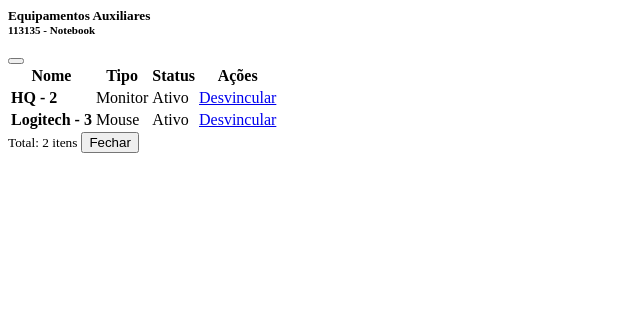
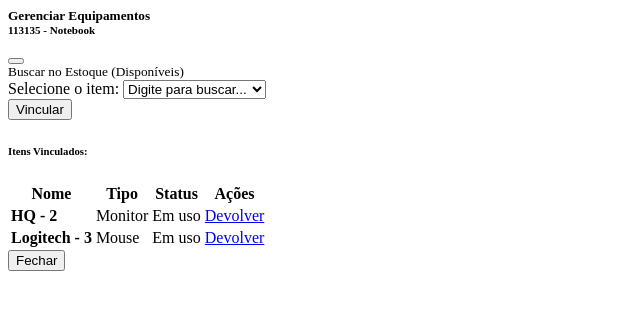
Before and after one commit to marcosviniluz/app_nuvem, a Django app: page /equipamentos/dispositivo/5/ in a window 1280 px wide. Shown: the top 310 px of the page, without its empty margins (0-640 px from the left). Run offline with Django 5.2, Linux system fonts and the light colour scheme; a user stored in the database is signed in; data comes from the database, SQL or seed files in the repository; both versions use the stored data as it was after the commit.

Commit message:
Atualizando para versao 2

```diff
--- a/controle/controle/settings.py
+++ b/controle/controle/settings.py
@@ -80,7 +80,7 @@ WSGI_APPLICATION = 'controle.wsgi.application'
 
 DATABASES = {
     'default': {
-        'ENGINE': 'django.db.backends.mysql',
+        'ENGINE': 'django.db.backends.sqlite3',
         'NAME': BASE_DIR / 'db.sqlite3',
     }
 }
--- a/controle/equipamentos/models.py
+++ b/controle/equipamentos/models.py
@@ -6,7 +6,6 @@ TIPO_EQUIPAMENTO_AUX_CHOICES = [
     ('MOUSE', 'Mouse'),
     ('TECLADO', 'Teclado'),
     ('HEADSET', 'Headset'),
-    ('FONTE', 'Fonte'),
     ('MONITOR', 'Monitor'),
 ]
 
--- a/controle/equipamentos/templates/equipamentos/por_dispositivo.html
+++ b/controle/equipamentos/templates/equipamentos/por_dispositivo.html
@@ -1,6 +1,6 @@
 <div class="modal-header">
     <h5 class="modal-title">
-        Equipamentos Auxiliares
+        Gerenciar Equipamentos
         <br>
         <small class="text-muted fs-6">{{ dispositivo.codigo }} - {{ dispositivo.get_tipo_dispositivo_display }}</small>
     </h5>
@@ -11,15 +11,54 @@
 
     {% if messages %}
         {% for message in messages %}
-            <div class="alert alert-{{ message.tags }} alert-dismissible fade show" role="alert">
-                {{ message }}
-                <button type="button" class="btn-close" data-bs-dismiss="alert"></button>
-            </div>
+            <div class="alert alert-{{ message.tags }} py-2 fade show">{{ message }}</div>
         {% endfor %}
     {% endif %}
 
+    <div class="card mb-4 border-success">
+        <div class="card-header bg-success text-white py-1">
+            <small class="fw-bold"><i class="bi bi-search"></i> Buscar no Estoque (Disponíveis)</small>
+        </div>
+        <div class="card-body py-3 bg-light">
+
+            <form method="POST" action="{% url 'equipamentos:equipamentos_dispositivo' dispositivo.id %}">
+                {% csrf_token %}
+                <div class="row g-2 align-items-end">
+
+                    <div class="col-md-9">
+                        <label class="form-label small fw-bold text-muted">Selecione o item:</label>
+
+                        <select name="item_id" class="form-select form-select-sm select2-estoque" required>
+                            <option value="">Digite para buscar...</option>
+                            {% for item in estoque %}
+                                <option value="{{ item.id }}">
+                                    [{{ item.get_tipo_equipamento_aux_display }}] {{ item.nome }}
+                                </option>
+                            {% empty %}
+                                <option value="" disabled>-- Estoque vazio ou indisponível --</option>
+                            {% endfor %}
+                        </select>
+
+                    </div>
+
+                    <div class="col-md-3">
+                        <button type="submit" class="btn btn-sm btn-success w-100" {% if not estoque %}disabled{% endif %}>
+                            <i class="bi bi-link"></i> Vincular
+                        </button>
+                    </div>
+                </div>
+
+                {% if not estoque %}
+                    <div class="mt-2 text-danger small">
+                        <i class="bi bi-exclamation-circle"></i> Não há itens "Disponíveis" no estoque. Vá em <b>Estoque</b> e dê entrada.
+                    </div>
+                {% endif %}
+            </form>
+        </div>
+    </div>
+    <h6 class="text-muted mb-2 border-bottom pb-2">Itens Vinculados:</h6>
     <div class="table-responsive">
-        <table class="table table-hover align-middle">
+        <table class="table table-hover align-middle table-sm">
             <thead class="table-light">
                 <tr>
                     <th>Nome</th>
@@ -35,26 +74,17 @@
                     <td>{{ item.get_tipo_equipamento_aux_display }}</td>
                     <td>
                         {% if item.status == 'ATIVO' %}
-                            <span class="badge bg-success">Ativo</span>
-                        {% elif item.status == 'DISPONIVEL' %}
-                            <span class="badge bg-secondary">Disponível</span>
+                            <span class="badge bg-primary">Em uso</span>
                         {% else %}
-                            <span class="badge bg-warning text-dark">{{ item.status }}</span>
+                            <span class="badge bg-secondary">{{ item.status }}</span>
                         {% endif %}
                     </td>
                     <td class="text-end">
                         <a href="{% url 'equipamentos:desvincular_equipamento' item.id %}"
                            class="btn btn-sm btn-outline-warning"
-                           title="Desvincular (Devolver ao estoque)"
-                           onclick="return confirm('Tem certeza que deseja desvincular este item?');">
-                            <i class="bi bi-link-45deg"></i> Desvincular
-                        </a>
-
-                        <a href="{% url 'equipamentos:deletar_equipamento' item.id %}"
-                           class="btn btn-sm btn-outline-danger"
-                           title="Excluir permanentemente"
-                           onclick="return confirm('Tem certeza que deseja EXCLUIR este equipamento?');">
-                            <i class="bi bi-trash"></i>
+                           title="Devolver ao Estoque"
+                           onclick="return confirm('Tem certeza? O item voltará a ficar DISPONÍVEL no estoque.');">
+                            <i class="bi bi-arrow-counterclockwise"></i> Devolver
                         </a>
                     </td>
                 </tr>
@@ -71,6 +101,14 @@
 </div>
 
 <div class="modal-footer bg-light">
-    <small class="text-muted me-auto">Total: {{ equipamentos.count }} itens</small>
     <button type="button" class="btn btn-secondary" data-bs-dismiss="modal">Fechar</button>
 </div>
+
+<script>
+    $('.select2-estoque').select2({
+        placeholder: "Digite o nome do equipamento...",
+        allowClear: true,
+        width: '100%',
+        dropdownParent: $('#modalEquipamentos') // Garante que a lista apareça DENTRO deste modal
+    });
+</script>
--- a/controle/equipamentos/urls.py
+++ b/controle/equipamentos/urls.py
@@ -1,16 +1,18 @@
 from django.urls import path
 from . import views
 
-# O app_name é essencial para usar {% url 'equipamentos:nome_da_url' %}
 app_name = 'equipamentos'
 
 urlpatterns = [
-    # Rotas de Listagem (que também fazem o cadastro via POST)
-    # Note que mudei 'pessoa' para 'funcionario' para manter o padrão novo
+    # Rota Principal do Estoque (Dashboard)
+    path('dashboard/', views.dashboard_estoque, name='dashboard_estoque'),
+
+    # Rota para dar entrada (Processamento do formulário)
+    path('entrada/', views.entrada_estoque, name='entrada_estoque'),
+
+    # ... (Mantenha suas rotas antigas de editar, deletar, etc) ...
     path('funcionario/<int:funcionario_id>/', views.equipamentos_funcionario, name='equipamentos_funcionario'),
     path('dispositivo/<int:dispositivo_id>/', views.equipamentos_dispositivo, name='equipamentos_dispositivo'),
-
-    # Rotas que FALTAVAM (Ações)
     path('editar/<int:id>/', views.editar_equipamento, name='editar_equipamento'),
     path('deletar/<int:id>/', views.deletar_equipamento, name='deletar_equipamento'),
     path('desvincular/<int:id>/', views.desvincular_equipamento, name='desvincular_equipamento'),
--- a/controle/equipamentos/views.py
+++ b/controle/equipamentos/views.py
@@ -1,6 +1,7 @@
 from django.shortcuts import render, redirect, get_object_or_404
 from django.contrib.auth.decorators import login_required
 from django.contrib import messages
+from django.db.models import Count, Q
 from .models import EquipamentoAuxiliar, TIPO_EQUIPAMENTO_AUX_CHOICES
 from dispositivos.models import STATUS_CHOICES, Dispositivo
 from funcionarios.models import Funcionario
@@ -32,24 +33,47 @@ def equipamentos_funcionario(request, funcionario_id):
         "status_list": STATUS_CHOICES,
     })
 
-# --- ESSA É A FUNÇÃO QUE ESTAVA FALTANDO OU COM NOME ERRADO ---
+
 @login_required
 def equipamentos_dispositivo(request, dispositivo_id):
     dispositivo = get_object_or_404(Dispositivo, id=dispositivo_id)
-    # Note que usamos 'dispositivo_id' para filtrar
-    equipamentos = EquipamentoAuxiliar.objects.filter(dispositivo_id=dispositivo_id)
 
-    # O template deve ser aquele fragmento HTML que criamos (por_dispositivo.html)
+    if request.method == "POST":
+        item_id = request.POST.get("item_id")
+
+        if item_id:
+
+            item = get_object_or_404(EquipamentoAuxiliar, id=item_id)
+
+
+            item.dispositivo = dispositivo
+
+            if dispositivo.funcionario:
+                item.funcionario = dispositivo.funcionario
+
+            item.save()
+
+            messages.success(request, f"{item.nome} vinculado com sucesso!")
+        else:
+            messages.error(request, "Selecione um item do estoque.")
+
+        return redirect('dispositivos:listar_dispositivos')
+
+
+    equipamentos_vinculados = EquipamentoAuxiliar.objects.filter(dispositivo_id=dispositivo_id)
+
+    # Itens disponíveis no estoque (para o select de adicionar)
+    estoque_disponivel = EquipamentoAuxiliar.objects.filter(status='DISPONIVEL').order_by('tipo_equipamento_aux', 'nome')
+
     return render(request, "equipamentos/por_dispositivo.html", {
         "dispositivo": dispositivo,
-        "equipamentos": equipamentos,
+        "equipamentos": equipamentos_vinculados,
+        "estoque": estoque_disponivel, # Enviamos a lista de disponíveis
     })
-# ---------------------------------------------------------------
 
 @login_required
 def editar_equipamento(request, id):
     equipamento = get_object_or_404(EquipamentoAuxiliar, id=id)
-    # Guarda o ID para redirecionar de volta corretamente depois
     redirect_func_id = equipamento.funcionario.id if equipamento.funcionario else None
 
     if request.method == "POST":
@@ -60,10 +84,8 @@ def editar_equipamento(request, id):
 
         if redirect_func_id:
             return redirect('equipamentos:equipamentos_funcionario', funcionario_id=redirect_func_id)
-        # Se não tem funcionário, assume que veio da tela de dispositivos
         return redirect('dispositivos:listar_dispositivos')
 
-    # Se for GET ou outro método, redireciona para algum lugar seguro
     return redirect('dispositivos:listar_dispositivos')
 
 @login_required
@@ -92,3 +114,54 @@ def desvincular_equipamento(request, id):
     if redirect_func_id:
         return redirect('equipamentos:equipamentos_funcionario', funcionario_id=redirect_func_id)
     return redirect('dispositivos:listar_dispositivos')
+
+# --- CORRIGIDO: Removido espaço extra na identação ---
+@login_required
+def dashboard_estoque(request):
+    """
+    Mostra os cards com totais de cada tipo de equipamento.
+    """
+    metricas = EquipamentoAuxiliar.objects.values('tipo_equipamento_aux').annotate(
+        total=Count('id'),
+        disponiveis=Count('id', filter=Q(status='DISPONIVEL')),
+        ativos=Count('id', filter=Q(status='ATIVO')),
+        manutencao=Count('id', filter=Q(status='MANUTENCAO'))
+    ).order_by('tipo_equipamento_aux')
+
+    return render(request, 'equipamentos/dashboard.html', {
+        'metricas': metricas,
+        'tipos_aux': TIPO_EQUIPAMENTO_AUX_CHOICES,
+    })
+
+@login_required
+def entrada_estoque(request):
+    """
+    Cria múltiplos itens de uma vez (Lote).
+    """
+    if request.method == "POST":
+        tipo = request.POST.get('tipo_equipamento_aux')
+        quantidade = int(request.POST.get('quantidade') or 0)
+        prefixo_nome = request.POST.get('prefixo_nome') or "Item de Estoque"
+
+        if quantidade < 1:
+            messages.error(request, "A quantidade deve ser maior que zero.")
+            return redirect('equipamentos:dashboard_estoque')
+
+        novos_itens = []
+        for i in range(quantidade):
+            nome_final = f"{prefixo_nome} - {i+1}"
+
+            novos_itens.append(EquipamentoAuxiliar(
+                nome=nome_final,
+                tipo_equipamento_aux=tipo,
+                status='DISPONIVEL',
+                funcionario=None,
+                dispositivo=None
+            ))
+
+        EquipamentoAuxiliar.objects.bulk_create(novos_itens)
+
+        messages.success(request, f"{quantidade} novos itens do tipo '{tipo}' adicionados ao estoque!")
+        return redirect('equipamentos:dashboard_estoque')
+
+    return redirect('equipamentos:dashboard_estoque')
```
Also changed, not shown: controle/core/templates/core/base.html (+32 -8 lines), controle/dispositivos/templates/dispositivos/listar_dispositivos.html (+50 -25 lines), controle/equipamentos/templates/equipamentos/dashboard.html (added, +113 -0 lines), controle/db.sqlite3.
